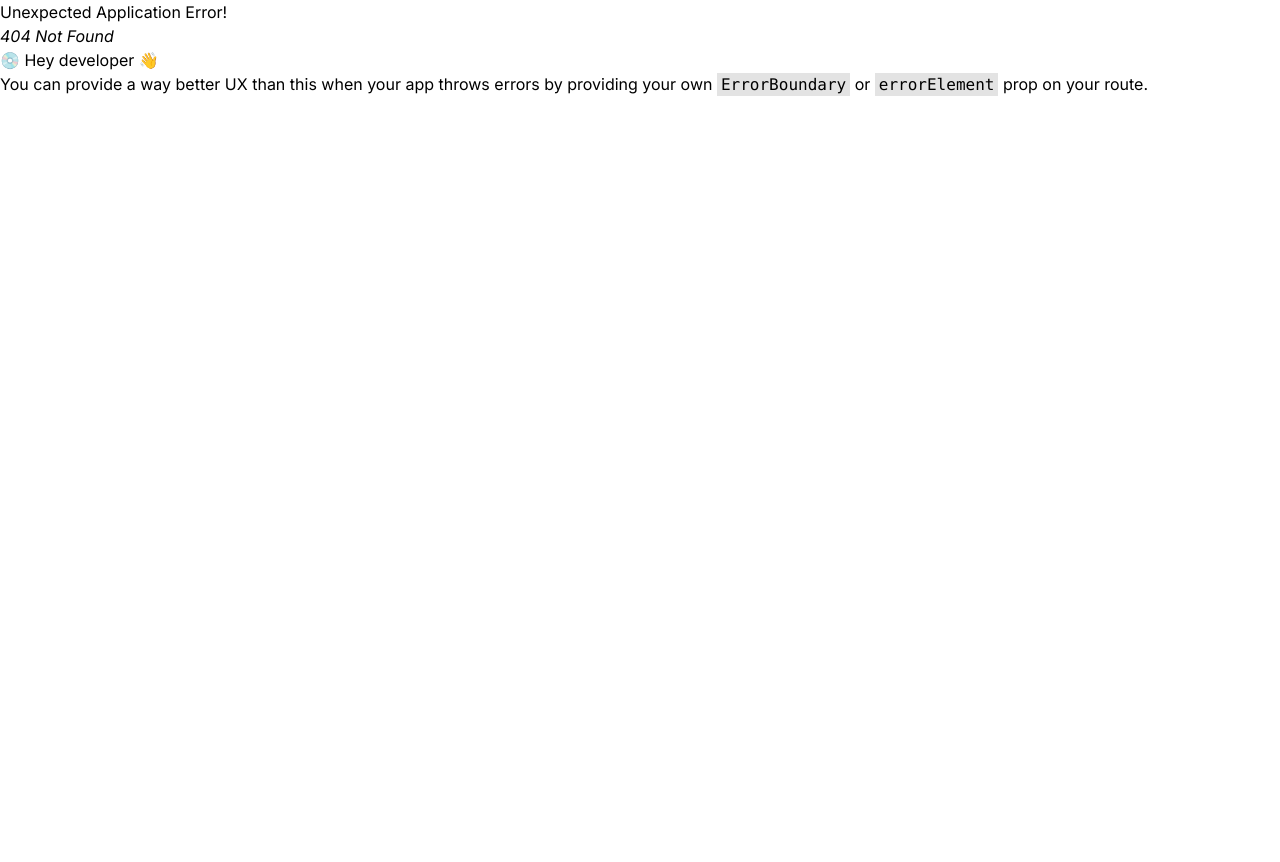
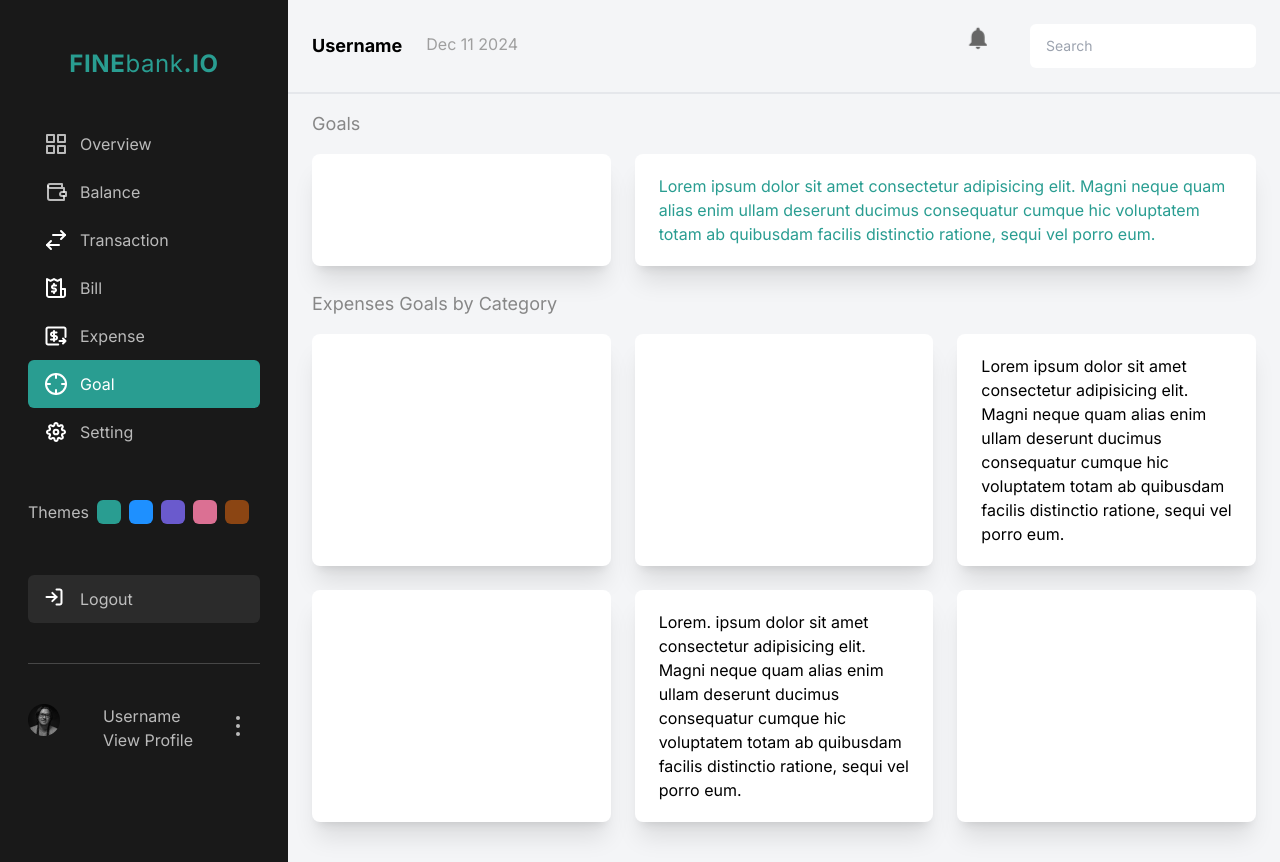
Before and after one commit to rizkishafara/learn_react, a React (Vite) app: page /goal in a window 1280 px wide. Before the commit this address had no page. Before the commit the page ends 800 px from the top, so only its background shows below. Built offline with nearby package versions, Linux system fonts and the light colour scheme.

Commit message:
add: goal page

```diff
--- a/src/App.jsx
+++ b/src/App.jsx
@@ -8,6 +8,7 @@ import ForgotPassPage from "./pages/ForgotPass";
 import DashboardPage from "./pages/Dashboard";
 import BalancePage from "./pages/Balance";
 import ExpensesPage from "./pages/Expenses";
+import GoalPage from "./pages/Goals";
 
 const App = () => {
   // return (
@@ -56,6 +57,12 @@ const App = () => {
         <ExpensesPage />
       ),
     },
+    {
+      path: "/goal",
+      element: (
+        <GoalPage />
+      ),
+    }
   ]);
   return (
     <>
--- /dev/null
+++ b/src/pages/Goals.jsx
@@ -0,0 +1,28 @@
+import Card from "../components/Elements/Card";
+import MainLayout from "../components/Layouts/MainLayout";
+
+const GoalPage = () => {
+  return (
+    <MainLayout type="goal">
+      <div className="md:grid md:grid-cols-3 md:gap-x-6">
+        <Card title="Goals" variant="col-span-1" />
+        <Card
+          variant="md:col-span-2 text-primary"
+          title="&nbsp;"
+          desc="Lorem ipsum dolor sit amet consectetur adipisicing elit. Magni neque quam alias enim ullam deserunt ducimus consequatur cumque hic voluptatem totam ab quibusdam facilis distinctio ratione, sequi vel porro eum."
+        />
+        <Card title="Expenses Goals by Category" />
+        <Card title="&nbsp;" />
+        <Card
+          title="&nbsp;"
+          desc="Lorem ipsum dolor sit amet consectetur adipisicing elit. Magni neque quam alias enim ullam deserunt ducimus consequatur cumque hic voluptatem totam ab quibusdam facilis distinctio ratione, sequi vel porro eum."
+        />
+        <Card />
+        <Card desc="Lorem. ipsum dolor sit amet consectetur adipisicing elit. Magni neque quam alias enim ullam deserunt ducimus consequatur cumque hic voluptatem totam ab quibusdam facilis distinctio ratione, sequi vel porro eum." />
+        <Card />
+      </div>
+    </MainLayout>
+  );
+};
+
+export default GoalPage;
```
